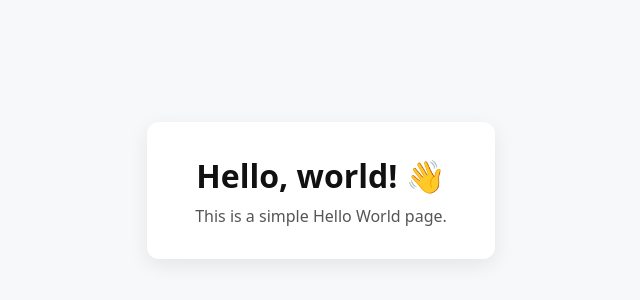
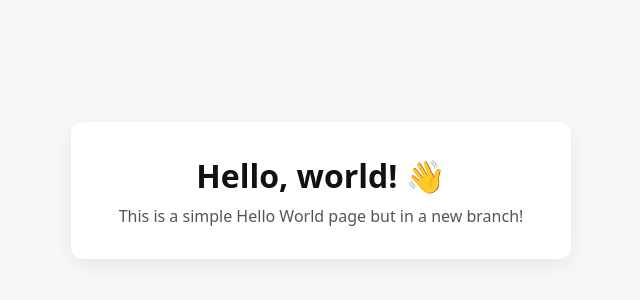
Before and after one commit to forsakenlikeshit/Test, a plain HTML site: page index.html in a window 1280 px wide. Shown: the part 210-510 px from the top of the page, without its empty margins (319-959 px from the left). Drawn offline with Linux system fonts and the light colour scheme.

Commit message:
test new branch

```diff
--- a/index.html
+++ b/index.html
@@ -14,7 +14,7 @@
 <body>
   <div class="card">
     <h1>Hello, world! 👋</h1>
-    <p>This is a simple Hello World page.</p>
+    <p>This is a simple Hello World page but in a new branch!</p>
   </div>
 </body>
 </html>
```
